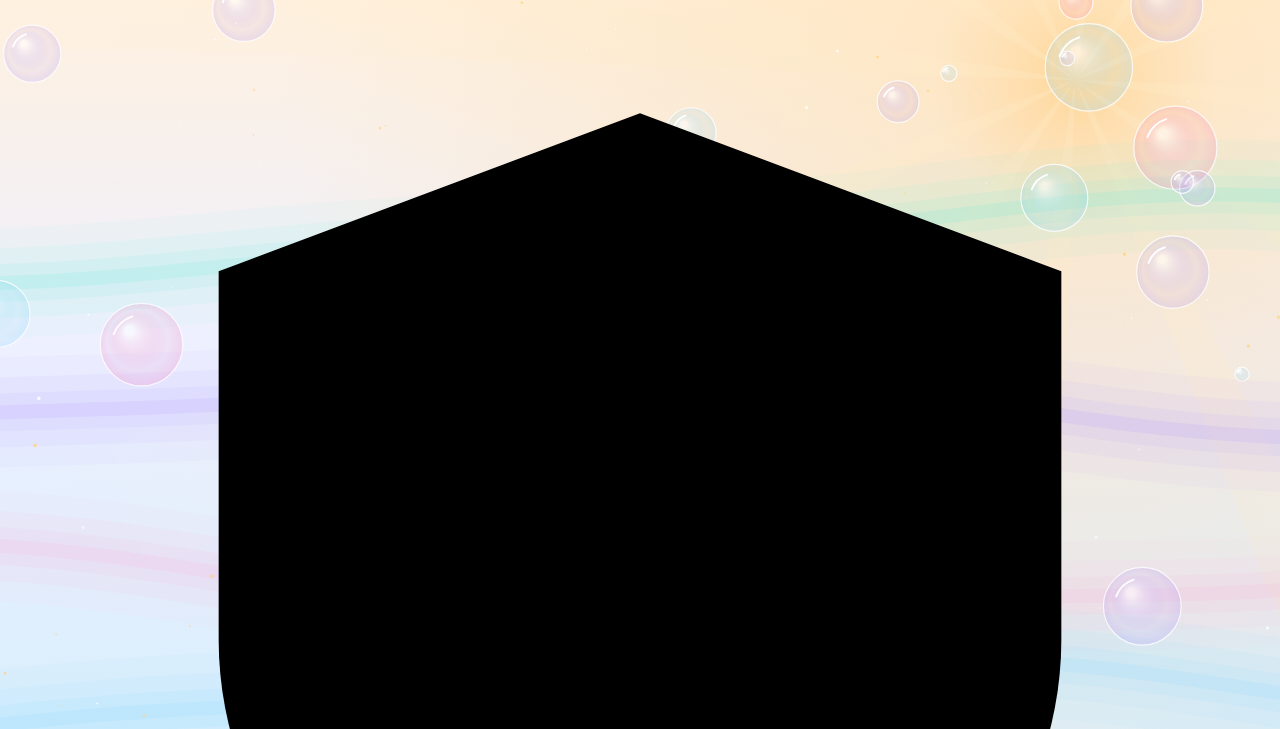
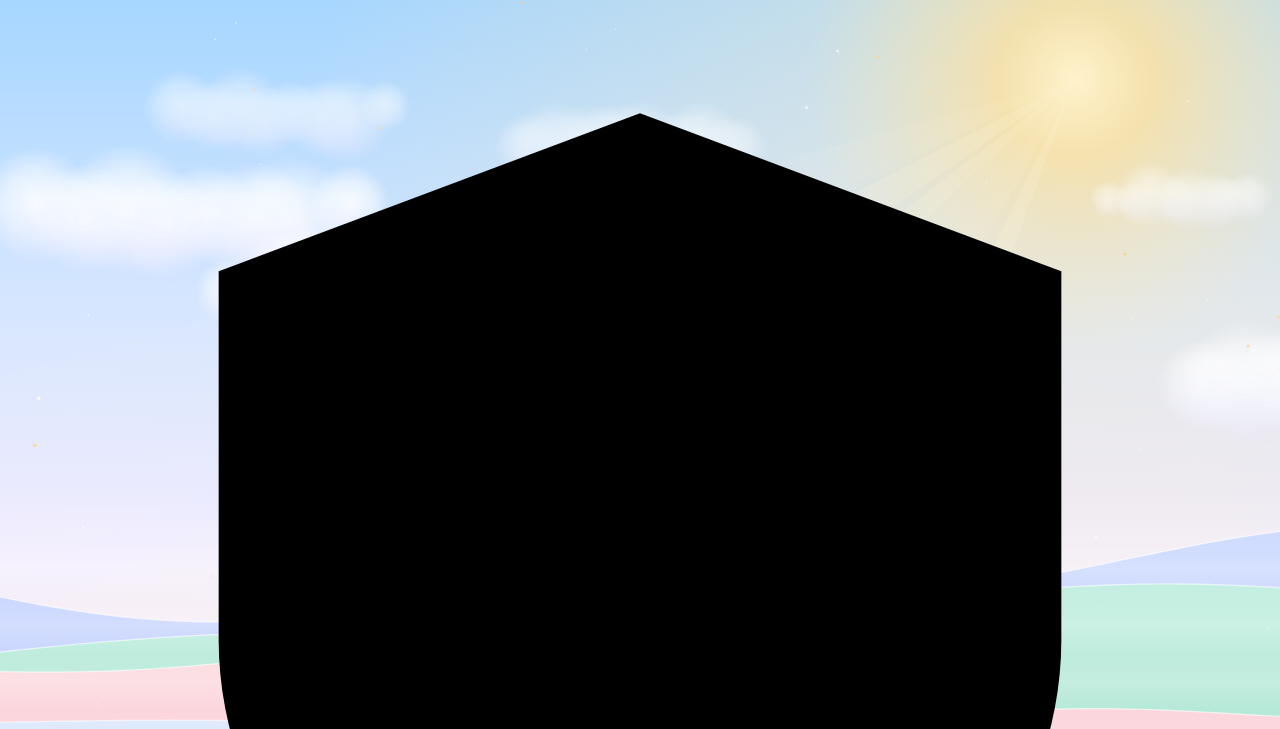
Before and after one commit to VortexDigiltalInnovation/Vortex-Hub, a plain HTML site: page index.html in a window 1280 px wide. Shown: the top 729 px of the page. Drawn offline with Linux system fonts and the light colour scheme; animation ran at ten frames a second.

Commit message:
Add files via upload

```diff
--- a/index.html
+++ b/index.html
@@ -3,7 +3,7 @@
 <head>
 <meta charset="utf-8">
 <meta name="viewport" content="width=device-width,initial-scale=1,viewport-fit=cover">
-<meta http-equiv="Content-Security-Policy" content="default-src 'none'; manifest-src 'self' blob:; frame-src 'self'; script-src 'sha256-f6TEFRYnZ27fXvQpRKLfpUrCr1pReB5p08uBMsjvCBo='; style-src 'sha256-m5inFz4etljgF4RVX2CPUaiRndYcby73ujDWgyR99fk='; style-src-attr 'unsafe-inline'; img-src 'self' data: blob: https://icon.horse https://www.google.com https://*.gstatic.com https://icons.duckduckgo.com; connect-src 'self' https://api.pwnedpasswords.com https://www.wikidata.org https://overpass-api.de https://overpass.kumi.systems https://www.googleapis.com https://*.workers.dev https://api.anthropic.com https://api.openai.com; worker-src 'self'; base-uri 'none'; form-action 'none'; object-src 'none'">
+<meta http-equiv="Content-Security-Policy" content="default-src 'none'; manifest-src 'self' blob:; frame-src 'self'; script-src 'sha256-57XE96+L6mBzY9y2cUA3Xf7FvV4cDjL7TyTJ/pEuNw8='; style-src 'sha256-m5inFz4etljgF4RVX2CPUaiRndYcby73ujDWgyR99fk='; style-src-attr 'unsafe-inline'; img-src 'self' data: blob: https://icon.horse https://www.google.com https://*.gstatic.com https://icons.duckduckgo.com; connect-src 'self' https://api.pwnedpasswords.com https://www.wikidata.org https://overpass-api.de https://overpass.kumi.systems https://www.googleapis.com https://*.workers.dev https://api.anthropic.com https://api.openai.com; worker-src 'self'; base-uri 'none'; form-action 'none'; object-src 'none'">
 <meta name="referrer" content="no-referrer">
 <meta name="theme-color" content="#060818">
 <title>Unica</title>
@@ -329,7 +329,7 @@ main.wrap{animation:pgin .32s cubic-bezier(.2,.8,.2,1) both}
 <script>'use strict';
 /* ================= Unica – nucleo: cifratura, database locale, sessione ================= */
 const APP_NAME = 'Unica';
-const APP_VERSION = '2.7.0';
+const APP_VERSION = '2.7.1';
 const KDF_ITER = 600000;
 const MAX_FILE = 15 * 1024 * 1024;
 const PROT_FRESH_MS = 120000;       // verifica "recente" per entrare nell'area protetta
@@ -4256,32 +4256,38 @@ Object.assign(P, {
       if (shoot) { const e = (t - shoot.t0) / 1000, x = shoot.x + shoot.vx * e, y = shoot.y + shoot.vy * e; if (e > 1.1 || x < -150 || y > H + 50) shoot = null; else { const gr = cx.createLinearGradient(x, y, x - shoot.vx * .16, y - shoot.vy * .16); gr.addColorStop(0, 'rgba(255,255,255,.95)'); gr.addColorStop(1, 'rgba(255,255,255,0)'); cx.strokeStyle = gr; cx.lineWidth = 2; cx.beginPath(); cx.moveTo(x, y); cx.lineTo(x - shoot.vx * .16, y - shoot.vy * .16); cx.stroke(); } }
     }
   }
+  let CLS = null, CLI = null;
+  function cloudSprite(w, h, seed) {
+    const c = document.createElement('canvas'); c.width = w; c.height = h; const x = c.getContext('2d'); let r = seed; const rn = () => { r = (r * 16807) % 2147483647; return r / 2147483647; }; const n = 8;
+    for (let i = 0; i < n; i++) { const u = i / (n - 1), cx0 = w * (.16 + .68 * u) + (rn() - .5) * w * .05, rad = h * (.3 + .2 * rn()) * (1 - Math.abs(u - .5) * .55), cy0 = h * (.58 - .14 * rn()); const g = x.createRadialGradient(cx0, cy0, 0, cx0, cy0, rad); g.addColorStop(0, 'rgba(255,255,255,.97)'); g.addColorStop(.55, 'rgba(255,255,255,.6)'); g.addColorStop(1, 'rgba(255,255,255,0)'); x.fillStyle = g; x.beginPath(); x.arc(cx0, cy0, rad, 0, 6.3); x.fill(); }
+    x.globalCompositeOperation = 'source-atop'; const g2 = x.createLinearGradient(0, h * .4, 0, h); g2.addColorStop(0, 'rgba(190,200,255,0)'); g2.addColorStop(1, 'rgba(206,190,255,.4)'); x.fillStyle = g2; x.fillRect(0, 0, w, h); return c;
+  }
+  const HILLS = [['196,212,255', '176,194,255', .72, .05, 1.3, 0], ['186,238,218', '150,222,196', .79, .045, 1.0, 1.7], ['255,214,220', '255,190,204', .86, .04, 1.6, 3.1], ['214,232,255', '186,216,255', .93, .035, .8, 4.4]];
   function drawLight(t) {
-    const g = cx.createLinearGradient(0, 0, 0, H); g.addColorStop(0, '#fff1df'); g.addColorStop(.42, '#eef0ff'); g.addColorStop(1, '#d6eefc'); cx.fillStyle = g; cx.fillRect(0, 0, W, H);
-    // sole con raggi
-    const sx = W * .84 + px * 12, sy = H * .1 + py * 8, R = Math.max(W, H) * .62;
-    const sg = cx.createRadialGradient(sx, sy, 0, sx, sy, R); sg.addColorStop(0, 'rgba(255,214,150,.95)'); sg.addColorStop(.18, 'rgba(255,224,176,.55)'); sg.addColorStop(1, 'rgba(255,224,176,0)'); cx.fillStyle = sg; cx.fillRect(0, 0, W, H);
-    cx.save(); cx.translate(sx, sy); cx.rotate(t / 60000); for (let i = 0; i < 12; i++) { cx.rotate(Math.PI / 6); const rg = cx.createLinearGradient(0, 0, R * 1.4, 0); rg.addColorStop(0, 'rgba(255,236,200,.30)'); rg.addColorStop(1, 'rgba(255,236,200,0)'); cx.fillStyle = rg; cx.beginPath(); cx.moveTo(0, 0); cx.lineTo(R * 1.4, -R * .09); cx.lineTo(R * 1.4, R * .09); cx.fill(); } cx.restore();
-    // nastri di aurora
-    const rib = [['94,234,212', .30, 1.0, 0], ['167,139,250', .52, .8, 2], ['249,168,212', .72, 1.2, 4], ['125,211,252', .88, .9, 1]];
-    cx.lineCap = 'round'; cx.lineJoin = 'round';
-    for (const [c, fy, sp, ph] of rib) {
-      for (const [w, a] of [[110, .05], [70, .07], [38, .09], [14, .14]]) {
-        cx.strokeStyle = 'rgba(' + c + ',' + a + ')'; cx.lineWidth = w; cx.beginPath();
-        for (let x = -30; x <= W + 30; x += 14) { const y = fy * H + py * 10 + Math.sin(x / (W * .28) + t / 4200 * sp + ph) * H * .045 + Math.sin(x / (W * .11) + t / 2600 * sp + ph * 2) * H * .012; x === -30 ? cx.moveTo(x, y) : cx.lineTo(x, y); } cx.stroke();
-      }
+    if (!CLS) { CLS = [cloudSprite(420, 170, 11), cloudSprite(420, 170, 29), cloudSprite(420, 170, 47)]; }
+    if (!CLI || CLI.W !== W) { CLI = { W, a: [] }; for (let i = 0; i < 8; i++) { const near = i >= 4; CLI.a.push({ s: CLS[i % 3], w: near ? rnd(340, 520) : rnd(200, 300), x: Math.random() * (W + 600), y: near ? rnd(.14, .42) * H : rnd(.05, .26) * H, v: near ? rnd(9, 17) : rnd(3, 8), z: near ? 1 : .45, al: near ? .92 : .6, ph: rnd(0, 6.3) }); } }
+    const g = cx.createLinearGradient(0, 0, 0, H); g.addColorStop(0, '#a6d6ff'); g.addColorStop(.38, '#d6e6ff'); g.addColorStop(.7, '#f1ecff'); g.addColorStop(1, '#ffe9d8'); cx.fillStyle = g; cx.fillRect(0, 0, W, H);
+    // sole
+    const sx = W * .84 + px * 10, sy = H * .1 + py * 6, R = Math.max(W, H) * .6;
+    const sg = cx.createRadialGradient(sx, sy, 0, sx, sy, R); sg.addColorStop(0, 'rgba(255,243,205,1)'); sg.addColorStop(.1, 'rgba(255,226,160,.85)'); sg.addColorStop(.35, 'rgba(255,236,190,.32)'); sg.addColorStop(1, 'rgba(255,236,190,0)'); cx.fillStyle = sg; cx.fillRect(0, 0, W, H);
+    const cloud = c => { const x = ((c.x + t / 1000 * c.v) % (W + c.w * 2 + 200)) - c.w - 100 + px * c.z * 14, y = c.y + Math.sin(t / 5000 + c.ph) * 4 + py * c.z * 8; cx.globalAlpha = c.al; cx.drawImage(c.s, x, y, c.w, c.w * .405); cx.globalAlpha = 1; };
+    CLI.a.filter(c => c.z < 1).forEach(cloud);
+    // fasci di luce
+    for (let i = 0; i < 6; i++) {
+      const ang = 1.95 + i * .17 + Math.sin(t / 7000 + i) * .03, wd = .05 + (i % 3) * .018, L = R * 2.2, a0 = ang - wd, a1 = ang + wd, al = .16 + .08 * Math.sin(t / 3000 + i * 1.7);
+      const rg = cx.createLinearGradient(sx, sy, sx + Math.cos(ang) * L, sy + Math.sin(ang) * L); rg.addColorStop(0, 'rgba(255,244,214,' + al + ')'); rg.addColorStop(1, 'rgba(255,244,214,0)');
+      cx.fillStyle = rg; cx.beginPath(); cx.moveTo(sx, sy); cx.lineTo(sx + Math.cos(a0) * L, sy + Math.sin(a0) * L); cx.lineTo(sx + Math.cos(a1) * L, sy + Math.sin(a1) * L); cx.fill();
     }
-    // bolle di vetro
-    const tints = ['125,211,252', '244,114,182', '167,139,250'];
-    for (const b of bubs) {
-      const y = ((b.y - t / 1000 * b.v) % (H + 100) + (H + 100)) % (H + 100) - 50, x = b.x + Math.sin(t / 2000 + b.ph) * b.sw + px * b.r * .4;
-      const rg = cx.createRadialGradient(x - b.r * .3, y - b.r * .35, b.r * .1, x, y, b.r); rg.addColorStop(0, 'rgba(255,255,255,.55)'); rg.addColorStop(.7, 'rgba(' + tints[b.h] + ',.10)'); rg.addColorStop(1, 'rgba(' + tints[b.h] + ',.22)');
-      cx.fillStyle = rg; cx.beginPath(); cx.arc(x, y, b.r, 0, 6.3); cx.fill();
-      cx.strokeStyle = 'rgba(255,255,255,.8)'; cx.lineWidth = 1.2; cx.beginPath(); cx.arc(x, y, b.r, 0, 6.3); cx.stroke();
-      cx.strokeStyle = 'rgba(255,255,255,.95)'; cx.lineWidth = 2; cx.beginPath(); cx.arc(x, y, b.r * .72, 3.5, 4.4); cx.stroke();
-    }
-    // scintille
-    for (const m of motes) { const tw = .5 + .5 * Math.sin(t / 1000 * m.sp + m.ph); cx.globalAlpha = .25 + .6 * tw; cx.fillStyle = m.g ? '#ffd479' : '#ffffff'; cx.beginPath(); cx.arc(m.x + px * 5, m.y + py * 5, m.r, 0, 6.3); cx.fill(); }
+    CLI.a.filter(c => c.z >= 1).forEach(cloud);
+    // colline pastello a strati con nebbiolina e parallasse
+    HILLS.forEach(([c1, c2, fy, amp, fr, ph], i) => {
+      const yb = fy * H + py * (5 + i * 6), pathH = () => { cx.beginPath(); for (let x = -10; x <= W + 10; x += 10) { const y = yb + Math.sin(x / (W * .35) * fr + ph + px * (.25 + i * .2) + t / 9000 * (.6 + i * .25)) * H * amp + Math.sin(x / (W * .13) * fr + ph * 2 + t / 14000) * H * amp * .35; x === -10 ? cx.moveTo(x, y) : cx.lineTo(x, y); } };
+      pathH(); cx.lineTo(W + 10, H + 10); cx.lineTo(-10, H + 10); cx.closePath(); const gr = cx.createLinearGradient(0, yb - H * amp, 0, H); gr.addColorStop(0, 'rgba(' + c1 + ',.93)'); gr.addColorStop(1, 'rgba(' + c2 + ',.98)'); cx.fillStyle = gr; cx.fill();
+      pathH(); cx.strokeStyle = 'rgba(255,255,255,.6)'; cx.lineWidth = 1.3; cx.stroke();
+      const mg = cx.createLinearGradient(0, yb - H * .1, 0, yb + H * .03); mg.addColorStop(0, 'rgba(255,255,255,0)'); mg.addColorStop(.7, 'rgba(255,255,255,.26)'); mg.addColorStop(1, 'rgba(255,255,255,0)'); cx.fillStyle = mg; cx.fillRect(0, yb - H * .1, W, H * .13);
+    });
+    // scintille dorate nei raggi
+    for (const m of motes) { const tw = .5 + .5 * Math.sin(t / 1000 * m.sp + m.ph); cx.globalAlpha = (.2 + .55 * tw) * (m.y < H * .7 ? 1 : .3); cx.fillStyle = m.g ? '#ffd479' : '#ffffff'; cx.beginPath(); cx.arc(m.x + px * 5, m.y + py * 5, m.r, 0, 6.3); cx.fill(); }
     cx.globalAlpha = 1;
   }
   function draw(now) {
```
Also changed, not shown: sw.js, 1 other file.
